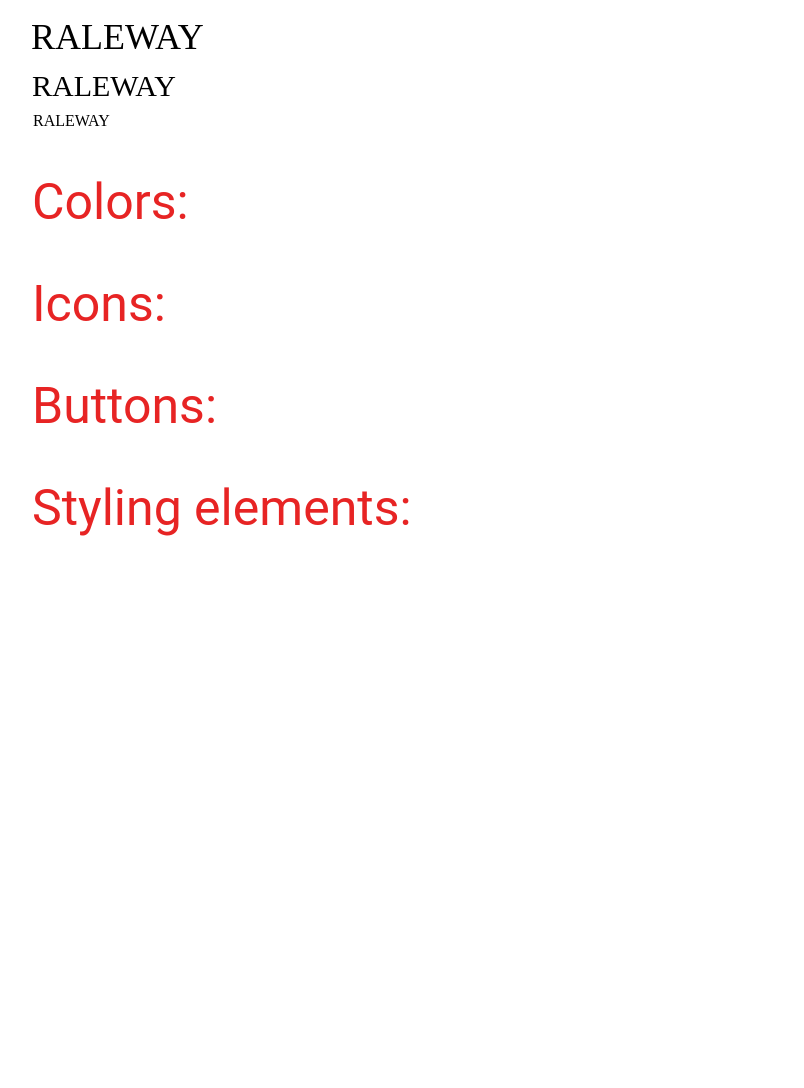
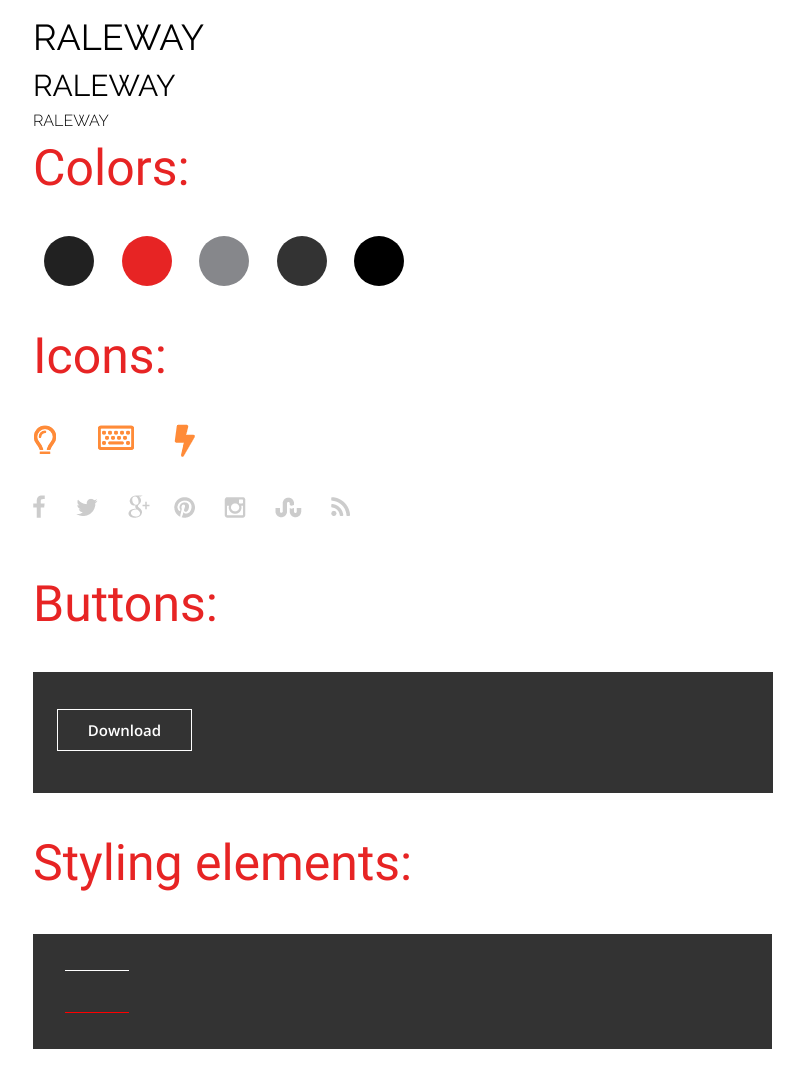
Before and after one commit to PolinaMalaeva/SecondHomeWork, a plain HTML site: page maket_1/index.html in a window 1280 px wide. Shown: the part 260-1348 px from the top of the page, without its empty margins (17-821 px from the left). Before the commit the page ends 843 px from the top, so only its background shows below. Drawn offline with Linux system fonts and the light colour scheme.

Commit message:
created maket_1

```diff
--- a/maket_1/css/style.css
+++ b/maket_1/css/style.css
@@ -1,60 +1,188 @@
+@font-face {
+    font-family: "OpenSans-Regular";
+    src: url('../fonts/OpenSans-Regular.ttf');
+}
+
+@font-face {
+    font-family: "OpenSans-Bold";
+    src: url('../fonts/OpenSans-Bold.ttf');
+}
+
+@font-face {
+    font-family: "OpenSans-SemiBold_600";
+    src: url('../fonts/OpenSans-SemiBold.ttf');
+}
+
+@font-face {
+    font-family: "Raleway-Light_300";
+    src: url('../fonts/Raleway-Light.ttf');
+}
+
+@font-face {
+    font-family: "Raleway-Regular";
+    src: url('../fonts/Raleway-Regular.ttf');
+}
+
+@font-face {
+    font-family: "Roboto-Regular";
+    src: url('../fonts/Roboto-Regular.ttf');
+}
+
+.wrap {
+    padding: 43px 0 200px 50px;
+}
+
 .heading {
-    margin: 43px 0 0 49px;
-    font-family: Roboto;
+    font-family: "Roboto-Regular";
     font-size: 50px;
     line-height: 59px;
     color: #E72424;
 }
 
 .font-family_OpenSans {
-    font-family: "Open Sans";
+    font-family: "OpenSans-Regular";
 }
 
 .size-20 {
-    font-weight: bold;
+    font-family: "OpenSans-Bold";
     font-size: 20px;
     line-height: 27px;
-    margin: 36px 0 0 50px;
+    margin-top: 36px;
 }
 
 .size-15 {
-    font-weight: 600;
+    font-family: "OpenSans-SemiBold_600";
     font-size: 15px;
     line-height: 20px;
-    margin: 10px 0 0 49px;
+    margin-top: 10px;
 }
 
 .size-14 {
     font-size: 14px;
     line-height: 19px;
-    margin: 12px 0 0 50px;
+    margin-top: 12px;
 }
 
 .size-12 {
     font-size: 12px;
     line-height: 16px;
-    margin: 10px 0 0 49px;
+    margin-top: 10px;
 }
 
 .font-family_Raleway {
-    font-family: Raleway;
+    font-family: "Raleway-Regular";
 }
 
 .size-36 {
     font-size: 36px;
     line-height: 42px;
-    margin: 24px 0 0 48px;
+    margin-top: 24px;
 }
 
 .size-30 {
     font-size: 30px;
     line-height: 35px;
-    margin: 10px 0 0 49px;
+    margin-top: 10px;
 }
 
 .size-16 {
-    font-weight: 300;
+    font-family: "Raleway-Light_300";
     font-size: 16px;
     line-height: 19px;
-    margin: 8px 0 9px 50px;
+    margin: 8px 0 9px;
 }
+
+.circles {
+    margin: 38px 0 38px 11px;
+}
+
+.circle {
+    display: inline-block;
+    width: 50px;
+    height: 50px;
+    border-radius: 50%;
+    margin-right: 24px;
+}
+
+.circle_color_1 {
+    background: #212121;
+}
+
+.circle_color_2 {
+    background: #E72424;
+}
+
+.circle_color_3 {
+    background: #86878B;
+}
+
+.circle_color_4 {
+    background: #333333;
+}
+
+.circle_color_5 {
+    background: #000000;
+}
+
+.img_icons {
+    margin-top: 38px;
+}
+
+.img_icons img {
+    margin-right: 37px;
+}
+
+.img_icons div:first-child {
+    margin-bottom: 38px;
+}
+
+.buttons {
+    margin-top: 57px;
+}
+
+.block_1 {
+    margin: 38px 0 41px;
+    width: 740px;
+    height: 121px;
+    background: #333333;
+}
+
+.block_1 button {
+    width: 135px;
+    height: 42px;
+    margin: 37px 0 42px 24px;
+    background: none;
+    border: 1px solid white;
+    color: white;
+    font-size: 15px;
+    line-height: 20px;
+    text-align: center;
+    font-family: "OpenSans-SemiBold_600";
+}
+
+.block_2 {
+    width: 739px;
+    height: 115px;
+    background: #333333;
+    margin-top: 41px;
+    display: flex;
+    justify-content: start;
+    align-items: center;
+}
+
+hr {
+    width: 64px;
+    height: 1px;
+    margin-left: 32px;
+}
+
+.line_white {
+    color: white;
+    background-color: white;
+}
+
+.line_red {
+    margin-top: 41px;
+    color: red;
+    background-color: red;
+}
--- a/maket_1/index.html
+++ b/maket_1/index.html
@@ -1,5 +1,6 @@
 <!DOCTYPE html>
 <html lang="en">
+
 <head>
     <meta charset="UTF-8">
     <meta http-equiv="X-UA-Compatible" content="IE=edge">
@@ -8,30 +9,56 @@
     <link rel="stylesheet" href="./css/style.css">
     <title>Maket_1</title>
 </head>
+
 <body>
+    <div class="wrap">
         <div class="typography">
             <p class="heading">Typography:</p>
-        <p class="size-20 font-family_OpenSans">OPEN SANS</p>
-        <p class="size-15 font-family_OpenSans">OPEN SANS</p>
+            <p class="size-20">OPEN SANS</p>
+            <p class="size-15">OPEN SANS</p>
             <p class="size-14 font-family_OpenSans">OPEN SANS</p>
             <p class="size-12 font-family_OpenSans">OPEN SANS</p>
             <p class="size-36 font-family_Raleway">RALEWAY</p>
             <p class="size-30 font-family_Raleway">RALEWAY</p>
-        <p class="size-16 font-family_Raleway">RALEWAY</p>
+            <p class="size-16">RALEWAY</p>
         </div>
         <div class="colors">
             <p class="heading">Colors:</p>
-
+            <div class="circles">
+                <div class="circle circle_color_1"></div>
+                <div class="circle circle_color_2"></div>
+                <div class="circle circle_color_3"></div>
+                <div class="circle circle_color_4"></div>
+                <div class="circle circle_color_5"></div>
+            </div>
         </div>
         <div class="icons">
             <p class="heading">Icons:</p>
-
+            <div class="img_icons">
+                <div>
+                    <img src="./image/icon_1.png" alt="">
+                    <img src="./image/icon_2.png" alt="">
+                    <img src="./image/icon_3.png" alt="">
+                </div>
+                <div><img src="./image/icon_4.png" alt=""></div>
+            </div>
         </div>
         <div class="buttons">
             <p class="heading">Buttons:</p>
+            <div class="block_1">
+                <button>Download</button>
+            </div>
         </div>
         <div class="styling_elements">
             <p class="heading">Styling elements:</p>
+            <div class="block_2">
+                <div>
+                    <hr class="line_white">
+                    <hr class="line_red">
+                </div>
+            </div>
+        </div>
     </div>
 </body>
+
 </html>
```
Also changed, not shown: maket_1/fonts/OpenSans-Bold.ttf (added), maket_1/fonts/OpenSans-Regular.ttf (added), maket_1/fonts/OpenSans-SemiBold.ttf (added), maket_1/fonts/Raleway-Light.ttf (added), maket_1/fonts/Raleway-Regular.ttf (added), maket_1/fonts/Roboto-Regular.ttf (added), maket_1/image/icon_1.png (added), maket_1/image/icon_2.png (added), maket_1/image/icon_3.png (added), maket_1/image/icon_4.png (added). Lines whose indentation alone changed are shown as unchanged.
